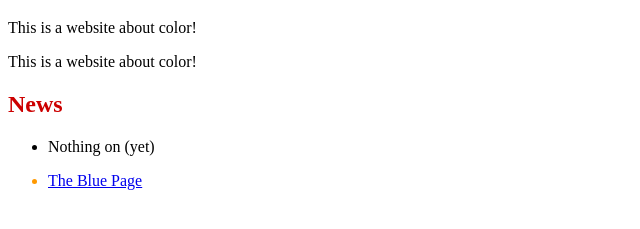
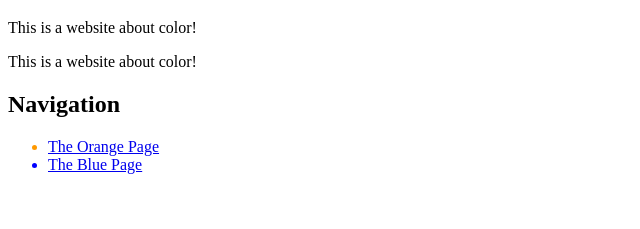
Before and after one commit to ariellegarlaud/git-repo, a plain HTML site: page index.html in a window 1280 px wide. Shown: the part 61-290 px from the top of the page, without its empty margins (0-640 px from the left). Drawn offline with Linux system fonts and the light colour scheme.

Commit message:
Navigation

```diff
--- a/index.html
+++ b/index.html
@@ -9,12 +9,12 @@
 	<p>This is a website about color!</p>
 	<p>This is a website about color!</p>
 
-	<h2 style="color: #C00">News</h2>
+	<h2>Navigation</h2>
 	<ul>
-	<li>Nothing on (yet)</li>
-	</ul>
-		<ul>
 		<li style="color: #F90">
+			<a href="orange.html">The Orange Page</a>
+		</li>
+		<li style="color: #00F">
 			<a href="blue.html">The Blue Page</a>
 		</li>
 	</ul>
```
